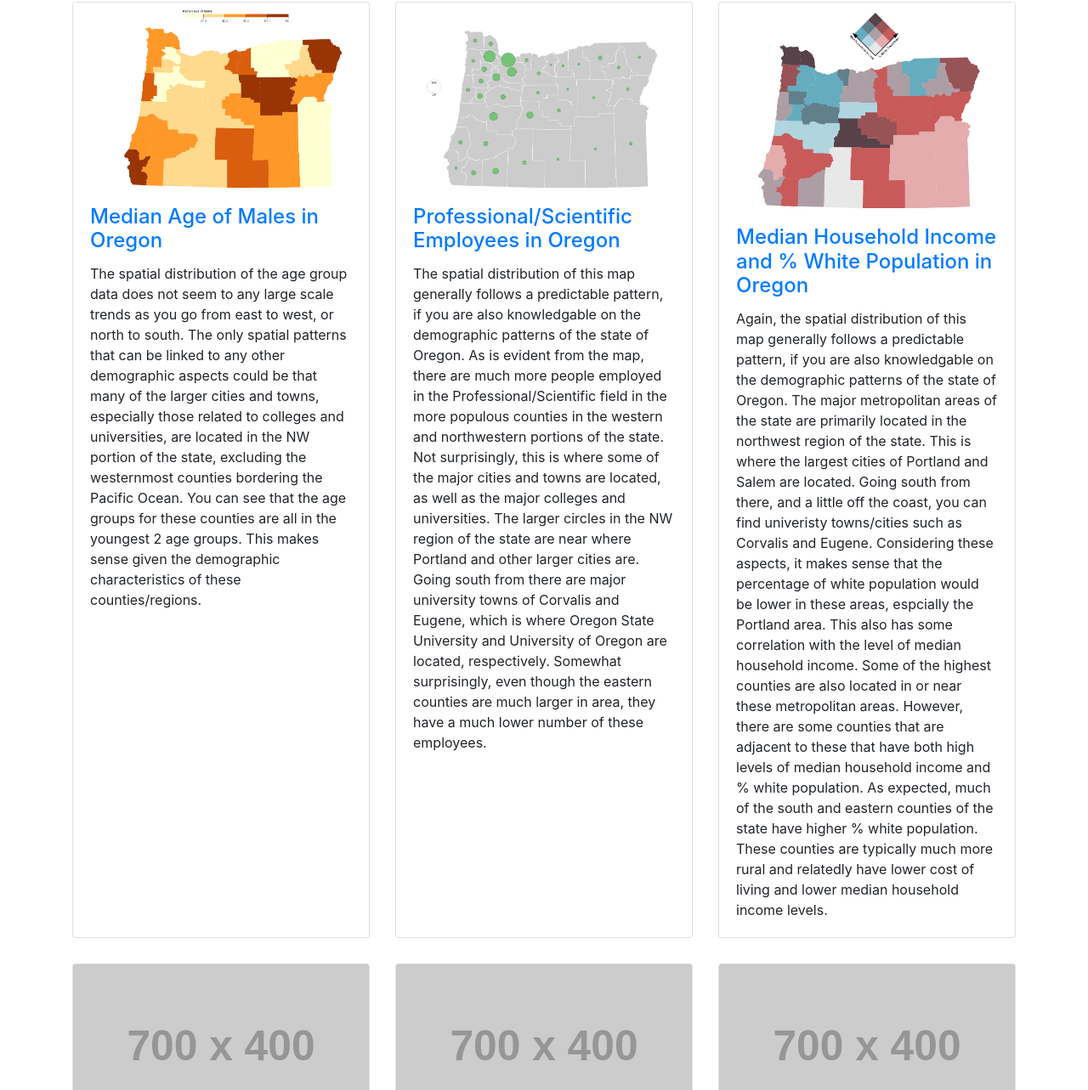
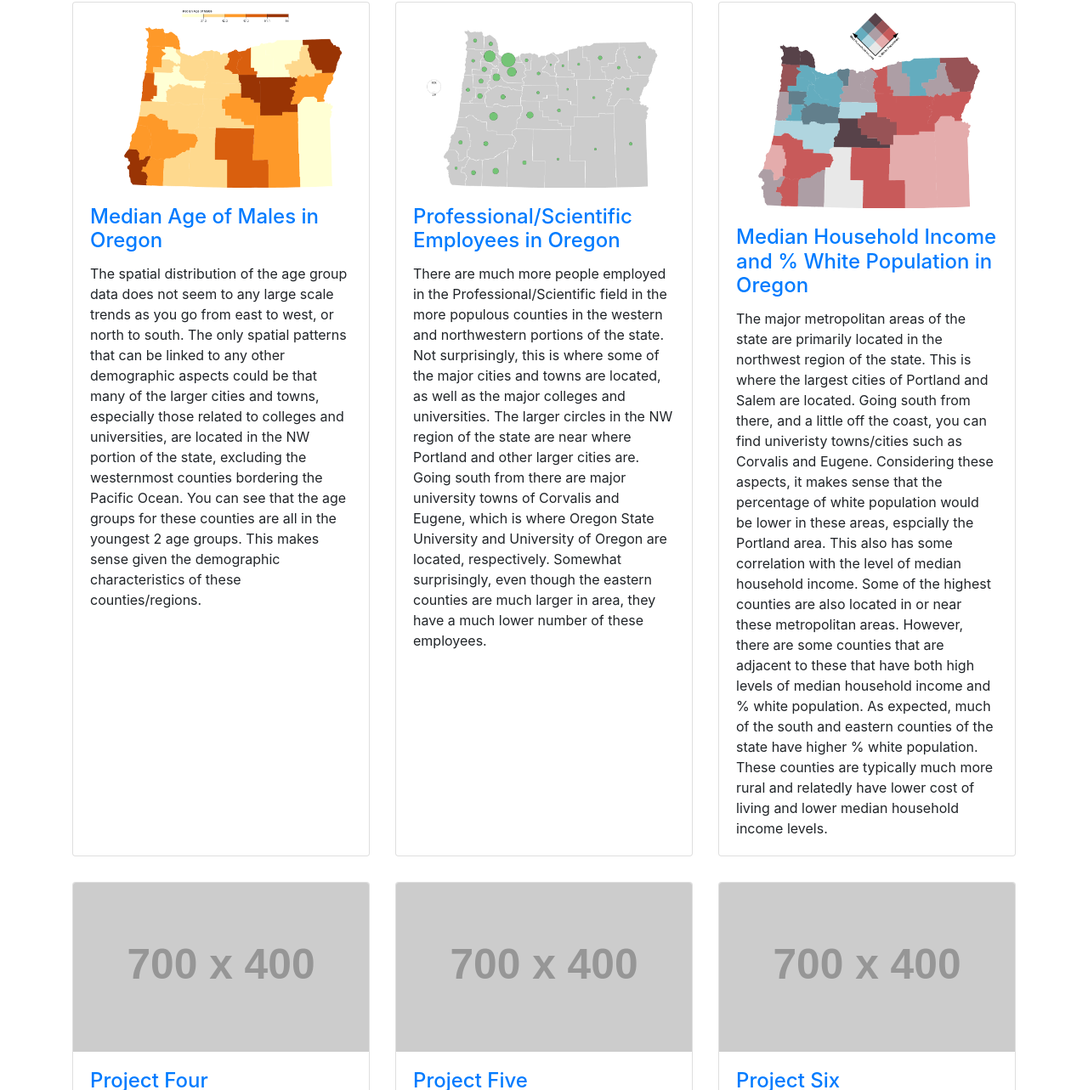
Before and after one commit to emykleby/geog5540, a website: page index.html in a window 1280 px wide. Shown: the part 150-1433 px from the top of the page at 85% size. Drawn offline with Linux system fonts and the light colour scheme; placeholder pictures from the web are drawn by us.

Commit message:
Bio updates

```diff
--- a/index.html
+++ b/index.html
@@ -75,7 +75,7 @@
               <h4 class="card-title">
                 <a href="https://observablehq.com/@emykleby/proportional-symbol-mapping">Professional/Scientific Employees in Oregon</a>
               </h4>
-              <p class="card-text">The spatial distribution of this map generally follows a predictable pattern, if you are also knowledgable on the demographic patterns of the state of Oregon. As is evident from the map, there are much more people employed in the Professional/Scientific field in the more populous counties in the western and northwestern portions of the state. Not surprisingly, this is where some of the major cities and towns are located, as well as the major colleges and universities. The larger circles in the NW region of the state are near where Portland and other larger cities are. Going south from there are major university towns of Corvalis and Eugene, which is where Oregon State University and University of Oregon are located, respectively. Somewhat surprisingly, even though the eastern counties are much larger in area, they have a much lower number of these employees.</p>
+              <p class="card-text">There are much more people employed in the Professional/Scientific field in the more populous counties in the western and northwestern portions of the state. Not surprisingly, this is where some of the major cities and towns are located, as well as the major colleges and universities. The larger circles in the NW region of the state are near where Portland and other larger cities are. Going south from there are major university towns of Corvalis and Eugene, which is where Oregon State University and University of Oregon are located, respectively. Somewhat surprisingly, even though the eastern counties are much larger in area, they have a much lower number of these employees.</p>
             </div>
           </div>
         </div>
@@ -86,7 +86,7 @@
               <h4 class="card-title">
                 <a href="https://observablehq.com/@emykleby/bivariate-choropleth-mapping">Median Household Income and % White Population in Oregon</a>
               </h4>
-              <p class="card-text">Again, the spatial distribution of this map generally follows a predictable pattern, if you are also knowledgable on the demographic patterns of the state of Oregon. The major metropolitan areas of the state are primarily located in the northwest region of the state. This is where the largest cities of Portland and Salem are located. Going south from there, and a little off the coast, you can find univeristy towns/cities such as Corvalis and Eugene. Considering these aspects, it makes sense that the percentage of white population would be lower in these areas, espcially the Portland area. This also has some correlation with the level of median household income. Some of the highest counties are also located in or near these metropolitan areas. However, there are some counties that are adjacent to these that have both high levels of median household income and % white population. As expected, much of the south and eastern counties of the state have higher % white population. These counties are typically much more rural and relatedly have lower cost of living and lower median household income levels.</p>
+              <p class="card-text">The major metropolitan areas of the state are primarily located in the northwest region of the state. This is where the largest cities of Portland and Salem are located. Going south from there, and a little off the coast, you can find univeristy towns/cities such as Corvalis and Eugene. Considering these aspects, it makes sense that the percentage of white population would be lower in these areas, espcially the Portland area. This also has some correlation with the level of median household income. Some of the highest counties are also located in or near these metropolitan areas. However, there are some counties that are adjacent to these that have both high levels of median household income and % white population. As expected, much of the south and eastern counties of the state have higher % white population. These counties are typically much more rural and relatedly have lower cost of living and lower median household income levels.</p>
             </div>
           </div>
         </div>
```
Also changed, not shown: RiverBandits-logo-scaled.jpg (deleted).
